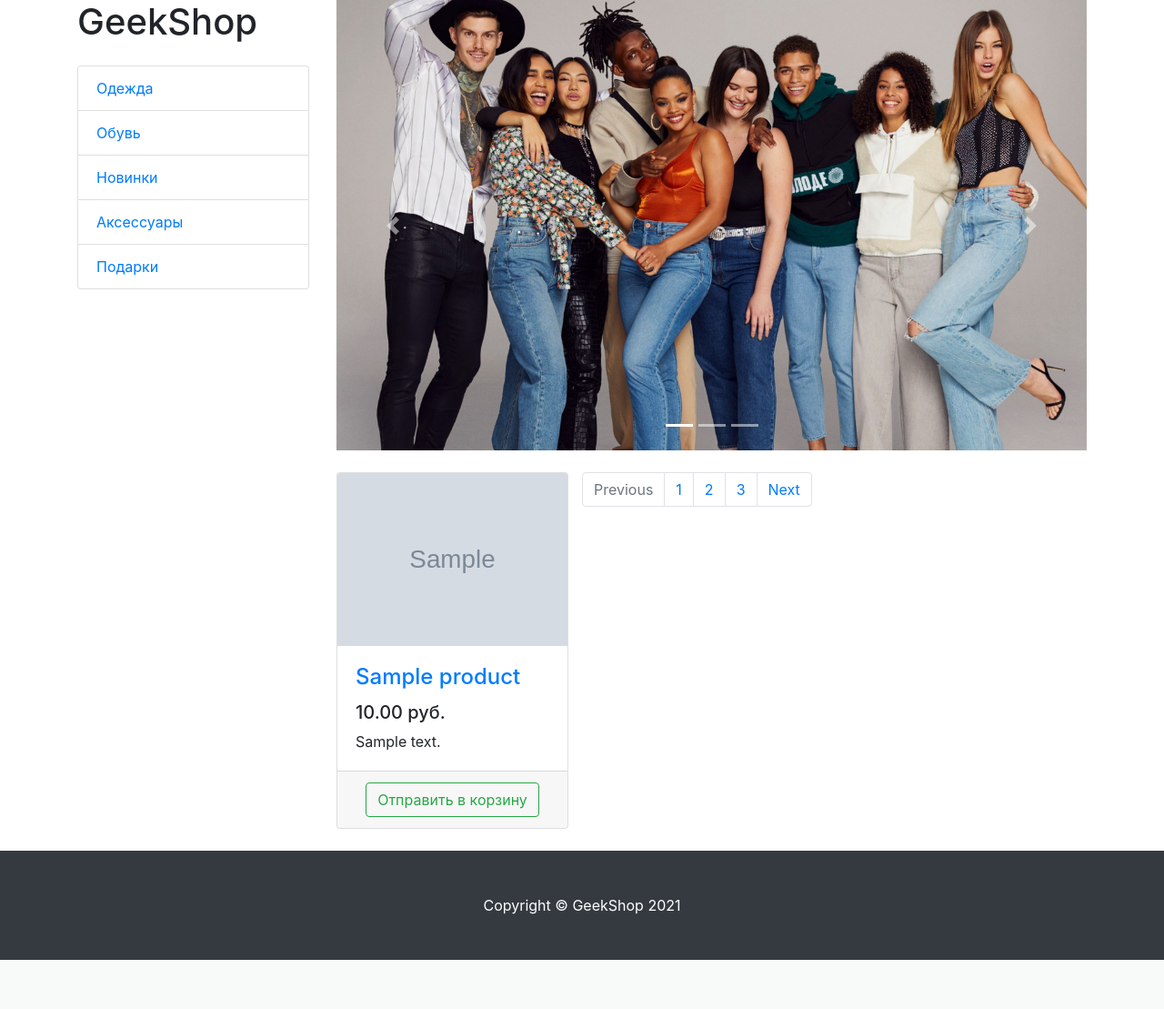
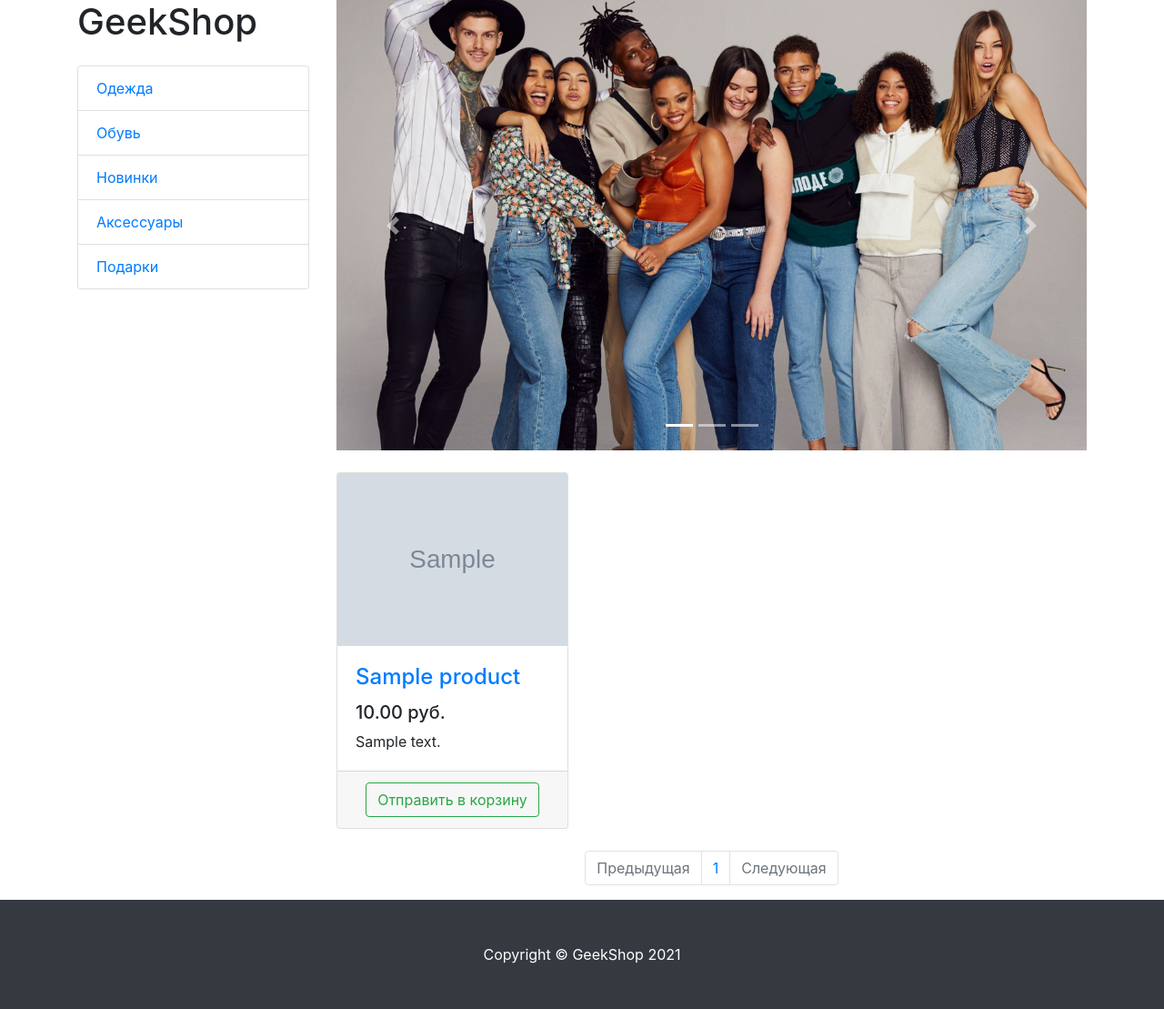
Before and after one commit to nomadsarychev/meproject_Django-server, a Django app: page /products/ in a window 1280 px wide. Shown: the part 80-1189 px from the top of the page at 91% size. Before the commit the page ends 1135 px from the top, so only its background shows below. Run offline with Django 3.2, Linux system fonts and the light colour scheme; data comes from the database, SQL or seed files in the repository; tables that the repository leaves empty hold one stand-in row (values such as "Sample post"); grey boxes marked "Sample" are stand-in pictures; some libraries are stand-ins or nearby versions.

Commit message:
Добавлен пагинатор

```diff
--- a/products/templates/products/products.html
+++ b/products/templates/products/products.html
@@ -1,6 +1,5 @@
 {% extends 'products/base.html' %}
 {% load static %}
-
 {% block css %}
     <link href="{% static 'css/products.css' %}" rel="stylesheet">
 {% endblock %}
@@ -11,15 +10,14 @@
                 <h1 class="my-4">GeekShop</h1>
                 <div class="list-group">
                     {% for category in categories %}
-                        <a href="{% url 'products:category' category.id %}"
-                           class="list-group-item">{{ category.name }}</a>
+                        <a href="{% url 'products:category' category.id %}" class="list-group-item">
+                            {{ category.name }}
+                        </a>
                     {% endfor %}
                 </div>
             </div>
             <!-- /.col-lg-3 -->
-
             <div class="col-lg-9">
-
                 <div id="carouselExampleIndicators" class="carousel slide my-4" data-ride="carousel">
                     <ol class="carousel-indicators">
                         <li data-target="#carouselExampleIndicators" data-slide-to="0" class="active"></li>
@@ -49,7 +47,6 @@
                         <span class="sr-only">Next</span>
                     </a>
                 </div>
-
                 <div class="row">
                     {% for product in products %}
                         <div class="col-lg-4 col-md-6 mb-4">
@@ -63,7 +60,7 @@
                                     <h4 class="card-title">
                                         <a href="#">{{ product.name }}</a>
                                     </h4>
-                                    <h5>{{ product.price|floatformat:2 }} руб.</h5>
+                                    <h5>{{ product.price }} руб.</h5>
                                     <p class="card-text">{{ product.description }}</p>
                                 </div>
                                 <div class="card-footer text-center">
@@ -73,34 +70,40 @@
                             </div>
                         </div>
                     {% endfor %}
-
-                    <nav aria-label="Page navigation example">
-                        <ul class="pagination justify-content-center">
-                            <li class="page-item disabled">
-                                <a class="page-link" href="#" tabindex="-1" aria-disabled="true">Previous</a>
-                            </li>
-                            <li class="page-item"><a class="page-link" href="#">1</a></li>
-                            <li class="page-item"><a class="page-link" href="#">2</a></li>
-                            <li class="page-item"><a class="page-link" href="#">3</a></li>
-                            <li class="page-item">
-                                <a class="page-link" href="#">Next</a>
-                            </li>
-                        </ul>
-                    </nav>
-
                 </div>
 
+                <nav aria-label="Page navigation example">
+                    <ul class="pagination justify-content-center">
+                        <li class="page-item {% if not products.has_previous %} disabled {% endif %}">
+                            <a class="page-link"
+                               href="{% if products.has_previous %} {% url 'products:page' products.previous_page_number %} {% else %} # {% endif %}"
+                               tabindex="-1" aria-disabled="true">
+                                Предыдущая
+                            </a>
+                        </li>
+                        {% for page in products.paginator.page_range %}
+                            <li class="page-item">
+                                <a class="page-link" href="{% url 'products:page' page %}">
+                                    {{ page }}
+                                </a>
+                            </li>
+                        {% endfor %}
+                        <li class="page-item {% if not products.has_next %} disabled {% endif %}">
+                            <a class="page-link"
+                               href="{% if products.has_next %} {% url 'products:page' products.next_page_number %} {% else %} # {% endif %}">
+                                Следующая
+                            </a>
+                        </li>
+                    </ul>
+                </nav>
             </div>
-
         </div>
     </div>
-
 {% endblock %}
 {% block footer %}
     <footer class="py-5 bg-dark">
         <div class="container">
-            <p class="m-0 text-center text-white">Copyright &copy; GeekShop {% now " Y " %}</p>
+            <p class="m-0 text-center text-white">Copyright &copy; GeekShop 2021</p>
         </div>
-        <!-- /.container -->
     </footer>
 {% endblock %}
--- a/products/urls.py
+++ b/products/urls.py
@@ -5,5 +5,6 @@ app_name = 'products'
 
 urlpatterns = [
     path('', products, name='product'),
-    path('<int:category_id>', products, name='category'),
+    path('<int:category_id>/', products, name='category'),
+    path('page/<int:page>/', products, name='page'),
 ]
--- a/products/views.py
+++ b/products/views.py
@@ -1,5 +1,6 @@
 from django.shortcuts import render
 from products.models import ProductCategory, Product
+from django.core.paginator import Paginator, EmptyPage, PageNotAnInteger
 
 
 # контроллеры
@@ -10,11 +11,19 @@ def index(request):
     return render(request, 'products/index.html', context)
 
 
-def products(request, category_id=None):
+def products(request, category_id=None, page=1):
     context = {'title': 'Geekshop-Каталог',
                'categories': ProductCategory.objects.all(),
                }
-    products = Product.objects.filter(
-        category_id=category_id) if category_id else Product.objects.all()  # можно сразу записать в словарь
-    context['products'] = products
+    products = Product.objects.filter(category_id=category_id) if category_id else Product.objects.all()
+
+    paginator = Paginator(products, per_page=3)
+    try:
+        products_paginator = paginator.page(page)
+    except PageNotAnInteger:
+        products_paginator = paginator.page(1)
+    except EmptyPage:
+        products_paginator = paginator.page(paginator.num_pages)
+    context['products'] = products_paginator
+
     return render(request, 'products/products.html', context)
```
